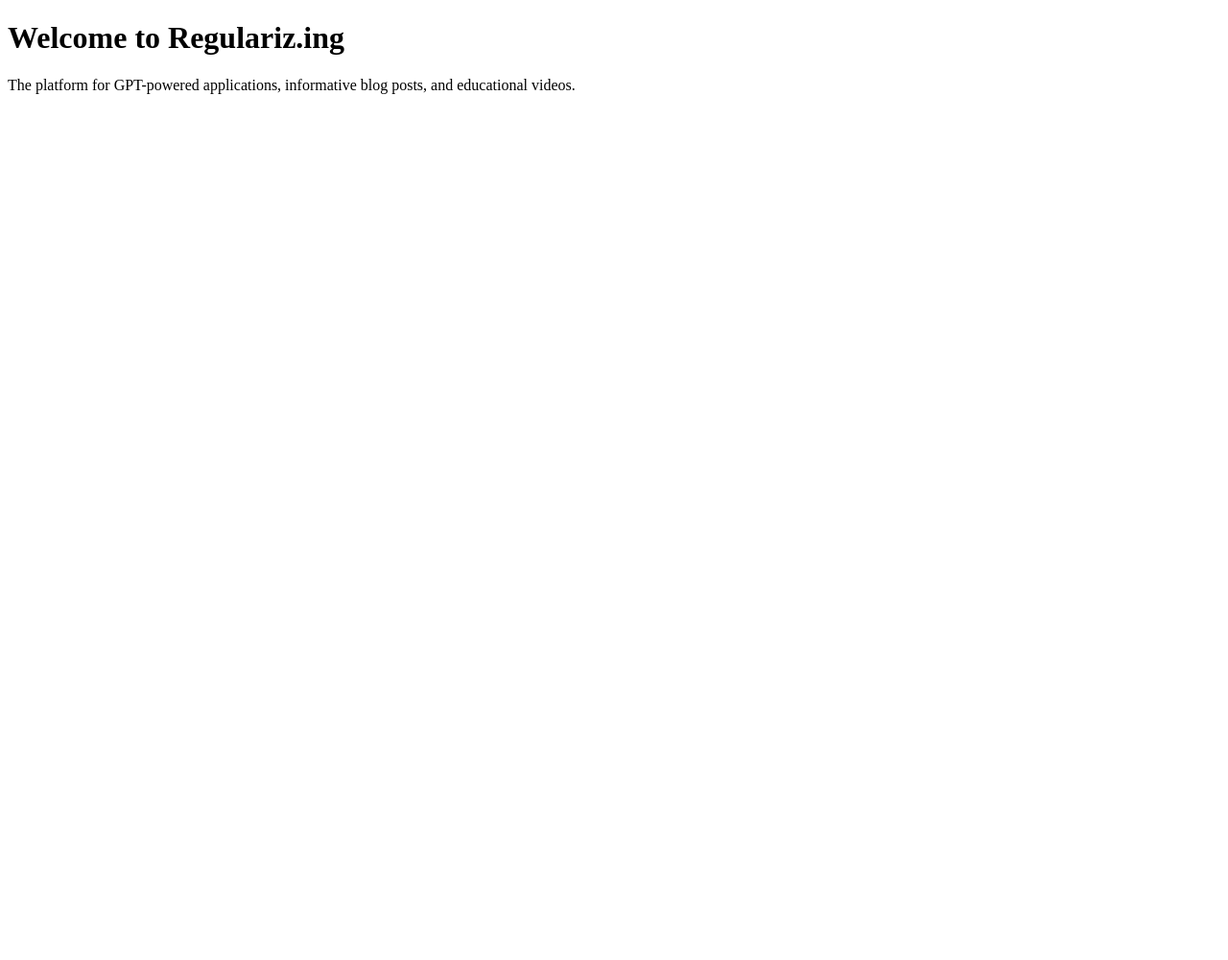
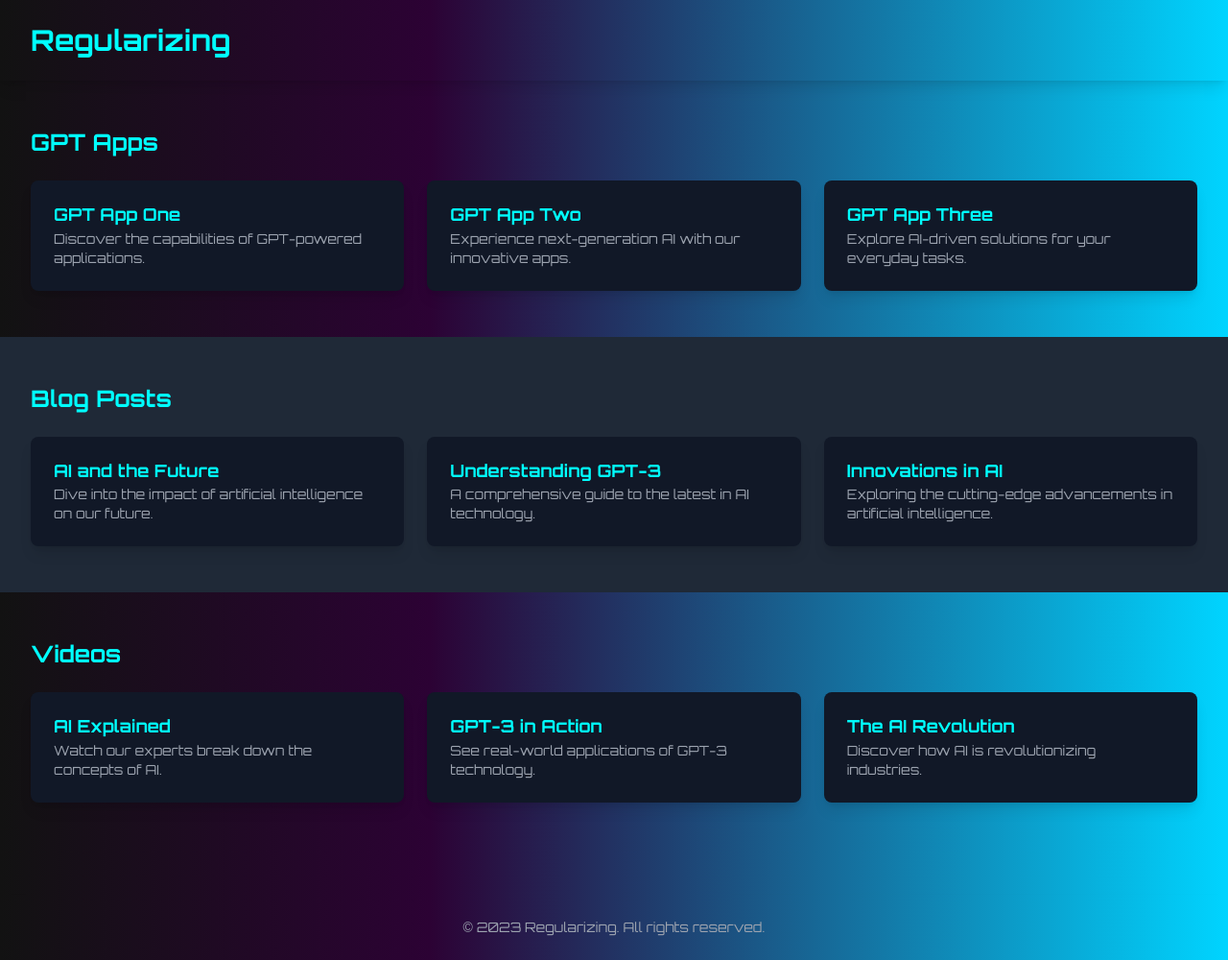
Before and after one commit to pathakmukul/pathakmukul.github.io, a plain HTML site: page index.html in a window 1280 px wide. Shown: the whole page at 96% size. Before the commit the page ends 800 px from the top, so only its background shows below. Drawn offline with nearby package versions, Linux system fonts and the light colour scheme.

Commit message:
Update index.html

```diff
--- a/index.html
+++ b/index.html
@@ -3,31 +3,121 @@
 <head>
     <meta charset="UTF-8">
     <meta name="viewport" content="width=device-width, initial-scale=1.0">
-    <title>Regulariz.ing</title>
-    <link rel="stylesheet" href="path/to/your/css/file.css"> <!-- Assuming you have an external CSS file -->
-    <!-- Additional head content like styles or scripts can go here -->
+    <title>Regularizing - Home</title>
+    <script src="https://cdn.tailwindcss.com"></script>
+    <link href="https://fonts.googleapis.com/css2?family=Orbitron:wght@400;500;700&display=swap" rel="stylesheet">
+    <style>
+        body {
+            font-family: 'Orbitron', sans-serif;
+        }
+        .cyberpunk-bg {
+            background: linear-gradient(90deg, rgba(18,18,18,1) 0%, rgba(44,2,52,1) 35%, rgba(0,212,255,1) 100%);
+        }
+        .cyberpunk-text {
+            color: #0ff;
+        }
+        .cyberpunk-border {
+            border-color: #ff7597;
+        }
+        .cyberpunk-shadow {
+            box-shadow: 0 10px 15px -3px #ff7597, 0 4px 6px -4px #ff7597;
+        }
+    </style>
 </head>
-<body>
-    <!-- Original content with corrected closing tags and structure -->
-    <div class="bg-[#0f0f0f] py-12 lg:py-24">
-        <div class="container px-4 space-y-12 md:space-y-24">
-            <div class="space-y-4 text-center">
-                <h1 class="text-3xl font-bold tracking-tighter sm:text-4xl md:text-5xl text-[#ff00ff]">
-                    Welcome to Regulariz.ing
-                </h1>
-                <p class="mx-auto max-w-[600px] text-[#7a7a7a] md:text-xl/relaxed lg:text-base/relaxed xl:text-xl/relaxed dark:text-[#bfbfbf]">
-                    The platform for GPT-powered applications, informative blog posts, and educational videos.
-                </p>
+<body class="cyberpunk-bg text-gray-300">
+    <header class="shadow-lg">
+        <div class="max-w-7xl mx-auto py-6 px-4 sm:px-6 lg:px-8">
+            <h1 class="text-3xl font-bold cyberpunk-text">
+                Regularizing
+            </h1>
+        </div>
+    </header>
+    <main>
+        <section class="py-12">
+            <div class="max-w-7xl mx-auto px-4 sm:px-6 lg:px-8">
+                <h2 class="text-2xl font-semibold cyberpunk-text mb-6">GPT Apps</h2>
+                <div class="grid grid-cols-1 sm:grid-cols-2 lg:grid-cols-3 gap-6">
+                    <!-- GPT App Tiles -->
+                    <div class="bg-gray-900 overflow-hidden shadow-lg rounded-lg cyberpunk-border">
+                        <div class="p-6">
+                            <h3 class="font-semibold text-lg leading-tight truncate cyberpunk-text">GPT App One</h3>
+                            <p class="mt-1 text-gray-400 text-sm">Discover the capabilities of GPT-powered applications.</p>
+                        </div>
+                    </div>
+                    <div class="bg-gray-900 overflow-hidden shadow-lg rounded-lg cyberpunk-border">
+                        <div class="p-6">
+                            <h3 class="font-semibold text-lg leading-tight truncate cyberpunk-text">GPT App Two</h3>
+                            <p class="mt-1 text-gray-400 text-sm">Experience next-generation AI with our innovative apps.</p>
+                        </div>
+                    </div>
+                    <div class="bg-gray-900 overflow-hidden shadow-lg rounded-lg cyberpunk-border">
+                        <div class="p-6">
+                            <h3 class="font-semibold text-lg leading-tight truncate cyberpunk-text">GPT App Three</h3>
+                            <p class="mt-1 text-gray-400 text-sm">Explore AI-driven solutions for your everyday tasks.</p>
+                        </div>
+                    </div>
+                </div>
             </div>
-            <!-- Product sections -->
-            <!-- Content Creation -->
-            <!-- Chatbot Assistant -->
-            <!-- Code Autocompletion -->
-            <!-- The respective sections with their details go here, as in the original content -->
+        </section>
+        <section class="py-12 bg-gray-800">
+            <div class="max-w-7xl mx-auto px-4 sm:px-6 lg:px-8">
+                <h2 class="text-2xl font-semibold cyberpunk-text mb-6">Blog Posts</h2>
+                <div class="grid grid-cols-1 sm:grid-cols-2 lg:grid-cols-3 gap-6">
+                    <!-- Blog Tiles -->
+                    <div class="bg-gray-900 overflow-hidden shadow-lg rounded-lg cyberpunk-border">
+                        <div class="p-6">
+                            <h3 class="font-semibold text-lg leading-tight truncate cyberpunk-text">AI and the Future</h3>
+                            <p class="mt-1 text-gray-400 text-sm">Dive into the impact of artificial intelligence on our future.</p>
+                        </div>
+                    </div>
+                    <div class="bg-gray-900 overflow-hidden shadow-lg rounded-lg cyberpunk-border">
+                        <div class="p-6">
+                            <h3 class="font-semibold text-lg leading-tight truncate cyberpunk-text">Understanding GPT-3</h3>
+                            <p class="mt-1 text-gray-400 text-sm">A comprehensive guide to the latest in AI technology.</p>
+                        </div>
+                    </div>
+                    <div class="bg-gray-900 overflow-hidden shadow-lg rounded-lg cyberpunk-border">
+                        <div class="p-6">
+                            <h3 class="font-semibold text-lg leading-tight truncate cyberpunk-text">Innovations in AI</h3>
+                            <p class="mt-1 text-gray-400 text-sm">Exploring the cutting-edge advancements in artificial intelligence.</p>
+                        </div>
+                    </div>
+                </div>
+            </div>
+        </section>
+        <section class="py-12">
+            <div class="max-w-7xl mx-auto px-4 sm:px-6 lg:px-8">
+                <h2 class="text-2xl font-semibold cyberpunk-text mb-6">Videos</h2>
+                <div class="grid grid-cols-1 sm:grid-cols-2 lg:grid-cols-3 gap-6">
+                    <!-- Video Tiles -->
+                    <div class="bg-gray-900 overflow-hidden shadow-lg rounded-lg cyberpunk-border">
+                        <div class="p-6">
+                            <h3 class="font-semibold text-lg leading-tight truncate cyberpunk-text">AI Explained</h3>
+                            <p class="mt-1 text-gray-400 text-sm">Watch our experts break down the concepts of AI.</p>
+                        </div>
+                    </div>
+                    <div class="bg-gray-900 overflow-hidden shadow-lg rounded-lg cyberpunk-border">
+                        <div class="p-6">
+                            <h3 class="font-semibold text-lg leading-tight truncate cyberpunk-text">GPT-3 in Action</h3>
+                            <p class="mt-1 text-gray-400 text-sm">See real-world applications of GPT-3 technology.</p>
+                        </div>
+                    </div>
+                    <div class="bg-gray-900 overflow-hidden shadow-lg rounded-lg cyberpunk-border">
+                        <div class="p-6">
+                            <h3 class="font-semibold text-lg leading-tight truncate cyberpunk-text">The AI Revolution</h3>
+                            <p class="mt-1 text-gray-400 text-sm">Discover how AI is revolutionizing industries.</p>
+                        </div>
+                    </div>
+                </div>
+            </div>
+        </section>
+    </main>
+    <footer class="shadow-lg mt-12">
+        <div class="max-w-7xl mx-auto py-6 px-4 sm:px-6 lg:px-8">
+            <p class="text-center text-gray-400 text-sm">
+                &copy; 2023 Regularizing. All rights reserved.
+            </p>
         </div>
-    </div>
-    <!-- From the Blog section -->
-    <!-- Featured Videos section -->
-    <!-- The respective sections with their details go here, as in the original content -->
+    </footer>
 </body>
 </html>
```
